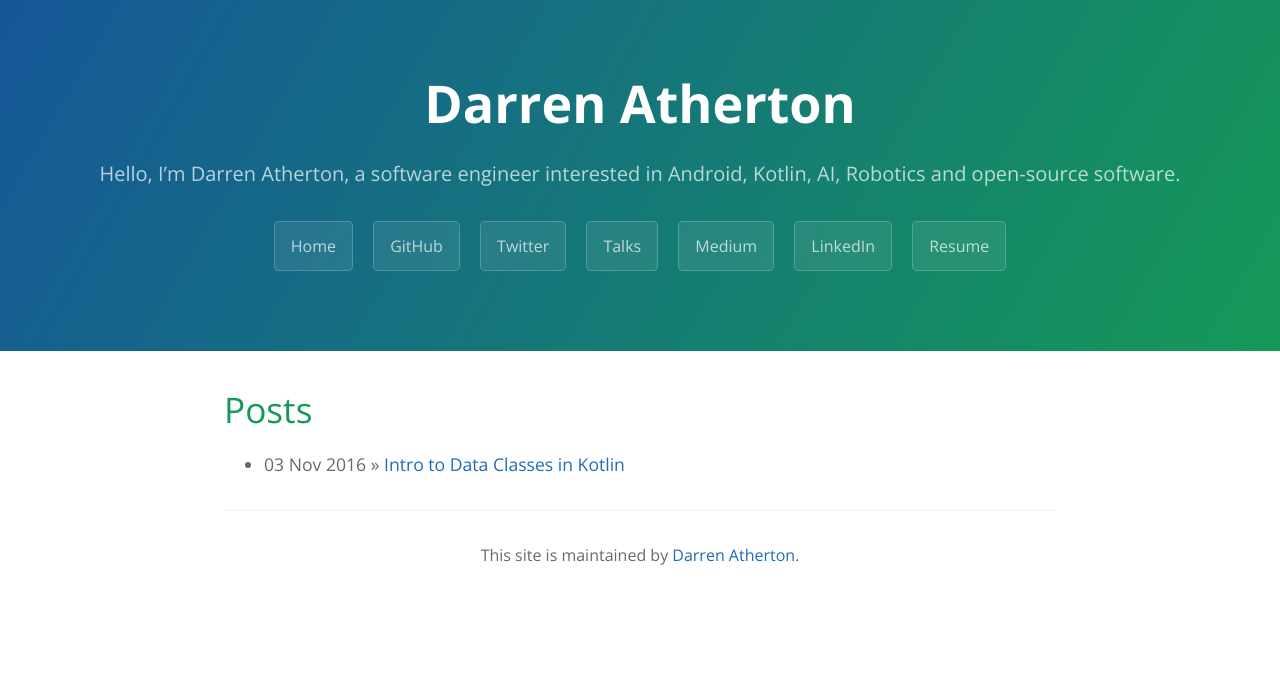
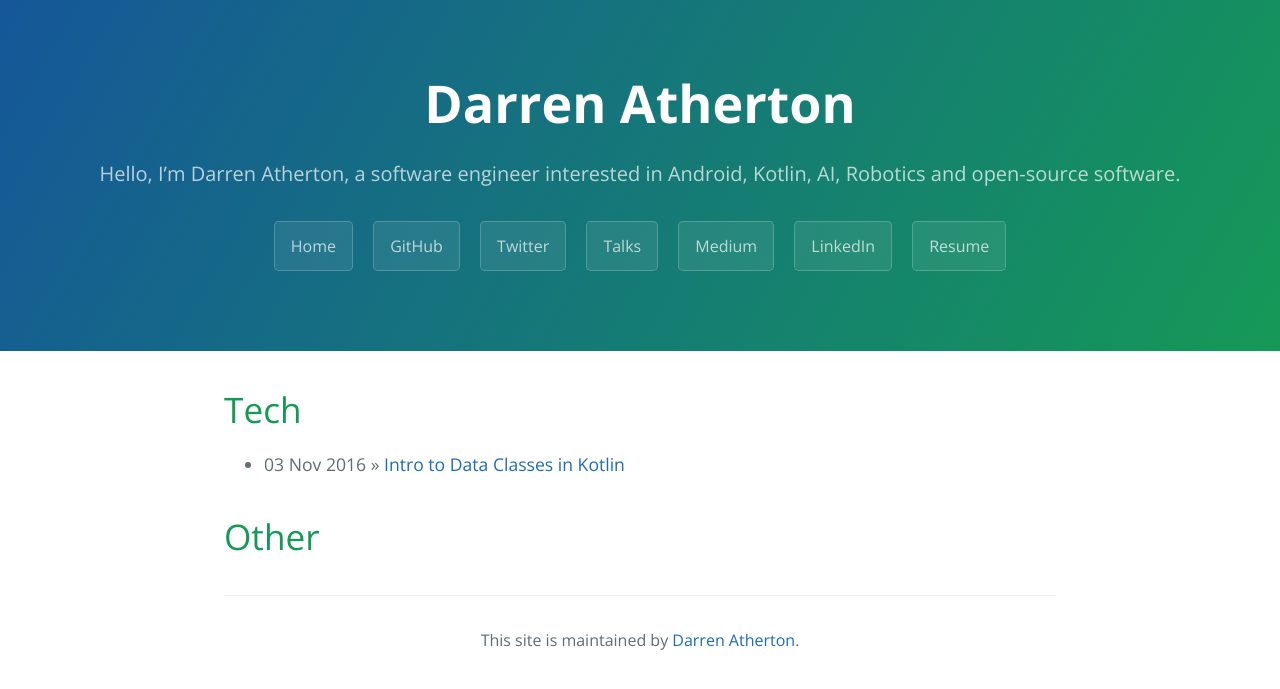
Before and after one commit to DarrenAtherton49/darrenatherton49.github.io, a Jekyll site: the page built from index.html, in a window 1280 px wide. Shown: the top 689 px of the page. Built offline with Jekyll 4.4.1, drawn with Linux system fonts in a browser that asks for light colours; the list of posts is cut into pages by our own code.

Commit message:
Change logic of displaying posts on homepage

```diff
--- a/index.html
+++ b/index.html
@@ -4,24 +4,22 @@ title: {{ site.name }}
 ---
 
 <div id="home">
-  <h1>Posts</h1>
+  <h1>Tech</h1>
   <ul class="posts">
     {% for post in site.posts %}
-  		<!-- {% if post.categories contains 'Tech' %} -->
-      		<li><span>{{ post.date | date_to_string }}</span> &raquo; <a href="{{ site.baseurl }}{{ post.url }}">{{ post.title }}</a></li>
-  		<!-- {% endif %} -->
-    {% endfor %}
-  </ul>
-</div>
-
-<!--
-<h1>Other Posts</h1>
-  <ul class="posts">
-    {% for post in site.posts %}
-  		{% if post.categories contains 'other' %}
+      {% if post.categories contains 'Tech' %}
       		<li><span>{{ post.date | date_to_string }}</span> &raquo; <a href="{{ site.baseurl }}{{ post.url }}">{{ post.title }}</a></li>
   		{% endif %}
     {% endfor %}
   </ul>
 </div>
--->
+
+<h1>Other</h1>
+  <ul class="posts">
+    {% for post in site.posts %}
+  		{% unless post.categories contains 'Tech' %}
+      		<li><span>{{ post.date | date_to_string }}</span> &raquo; <a href="{{ site.baseurl }}{{ post.url }}">{{ post.title }}</a></li>
+  		{% endunless %}
+    {% endfor %}
+  </ul>
+</div>
```
